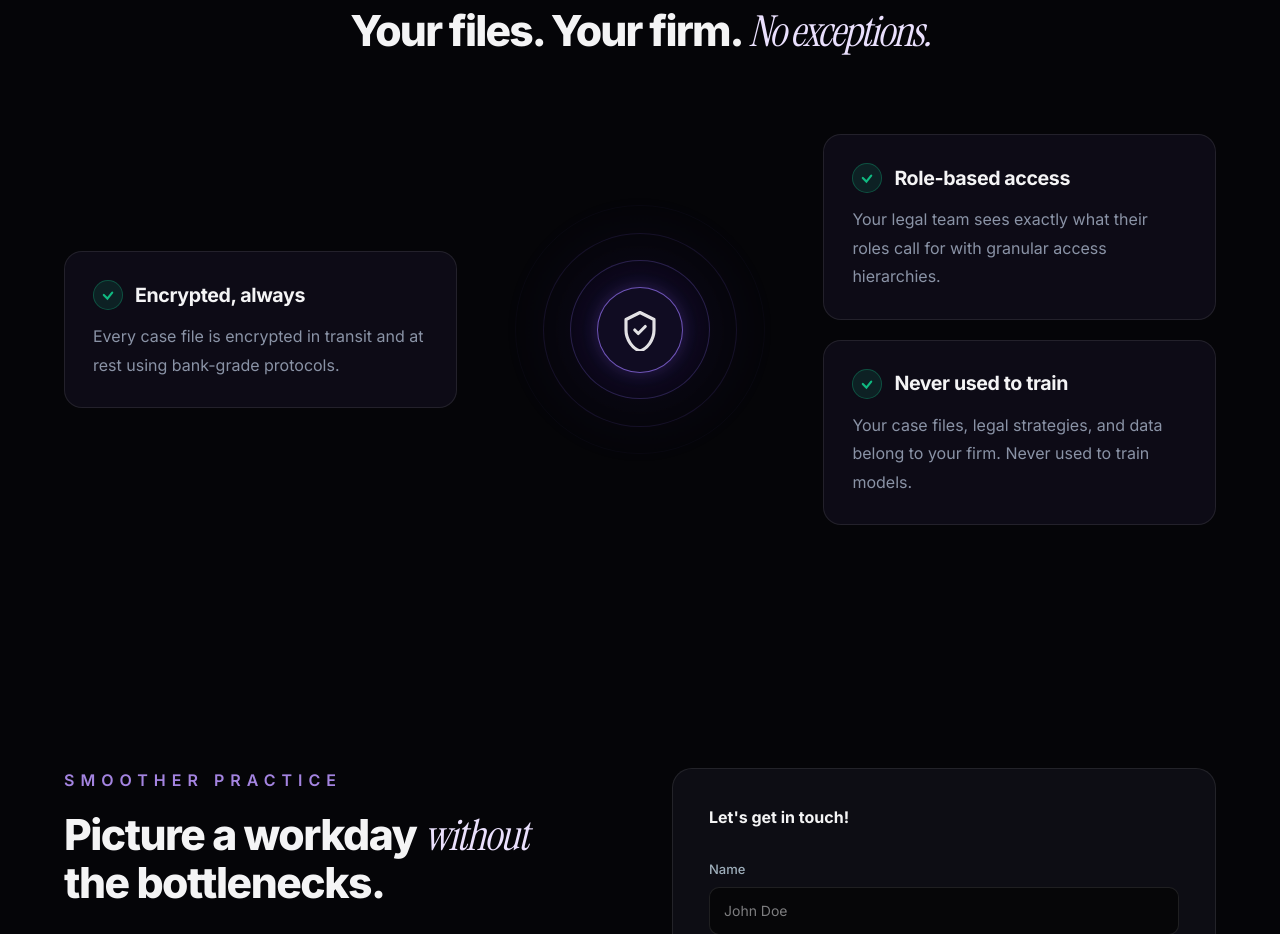
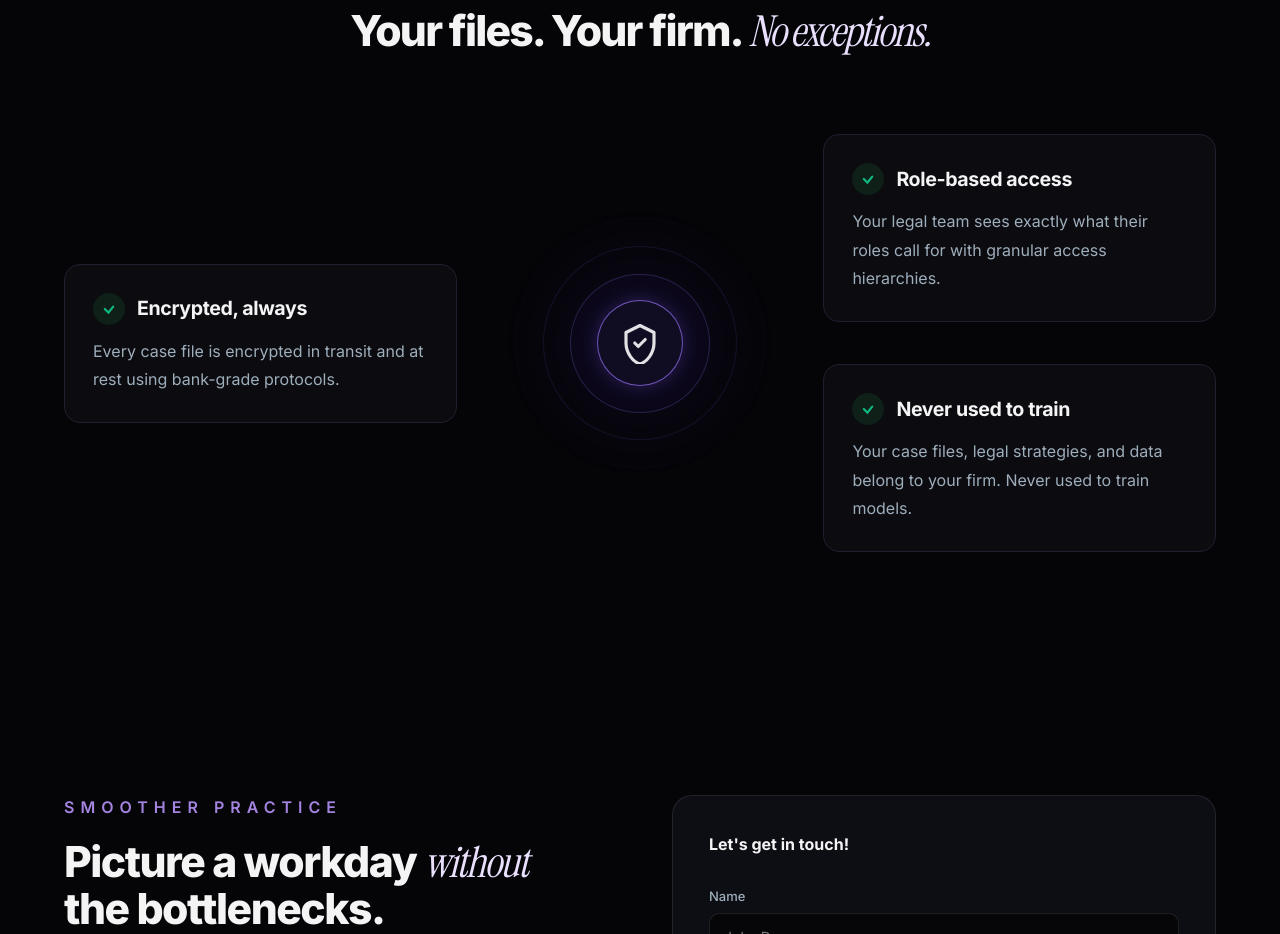
Before and after one commit to rikhinagra/piace-web, a Next.js app: page / in a window 1280 px wide. Shown: the part 4420-5354 px from the top of the page. Built offline with nearby package versions, Linux system fonts and the light colour scheme.

Commit message:
Match Trust section cards to Figma: colors, border, radius, check circle, gap

```diff
--- a/components/TrustSection.tsx
+++ b/components/TrustSection.tsx
@@ -23,20 +23,19 @@ function TrustCard({ title, desc }: { title: string; desc: string }) {
   return (
     <div
       style={{
-        background: "#0d0b16",
-        border: "1px solid rgba(255,255,255,0.09)",
-        borderRadius: "18px",
+        background: "rgba(19,19,24,0.5)",
+        border: "1px solid #1f1f2e",
+        borderRadius: "16px",
         padding: "clamp(20px, 2.2vw, 28px)",
       }}
     >
       <div style={{ display: "flex", alignItems: "center", gap: "12px", marginBottom: "12px" }}>
         <div
           style={{
-            width: "30px",
-            height: "30px",
-            borderRadius: "50%",
-            background: "rgba(16,185,129,0.13)",
-            border: "1px solid rgba(16,185,129,0.32)",
+            width: "32px",
+            height: "32px",
+            borderRadius: "16px",
+            background: "rgba(48,209,88,0.11)",
             display: "flex",
             alignItems: "center",
             justifyContent: "center",
@@ -71,7 +70,7 @@ function TrustCard({ title, desc }: { title: string; desc: string }) {
           fontFamily: "var(--font-inter), sans-serif",
           fontWeight: 400,
           fontSize: "clamp(14px, 1.25vw, 18px)",
-          color: "#8a93a6",
+          color: "#9eaebb",
           lineHeight: 1.78,
           margin: 0,
         }}
@@ -279,7 +278,7 @@ export default function TrustSection() {
             <OrbCenter />
 
             {/* Right */}
-            <div style={{ display: "flex", flexDirection: "column", gap: "clamp(14px, 1.8vw, 20px)" }}>
+            <div style={{ display: "flex", flexDirection: "column", gap: "clamp(20px, 3.33vw, 48px)" }}>
               <TrustCard
                 title="Role-based access"
                 desc="Your legal team sees exactly what their roles call for with granular access hierarchies."
```
